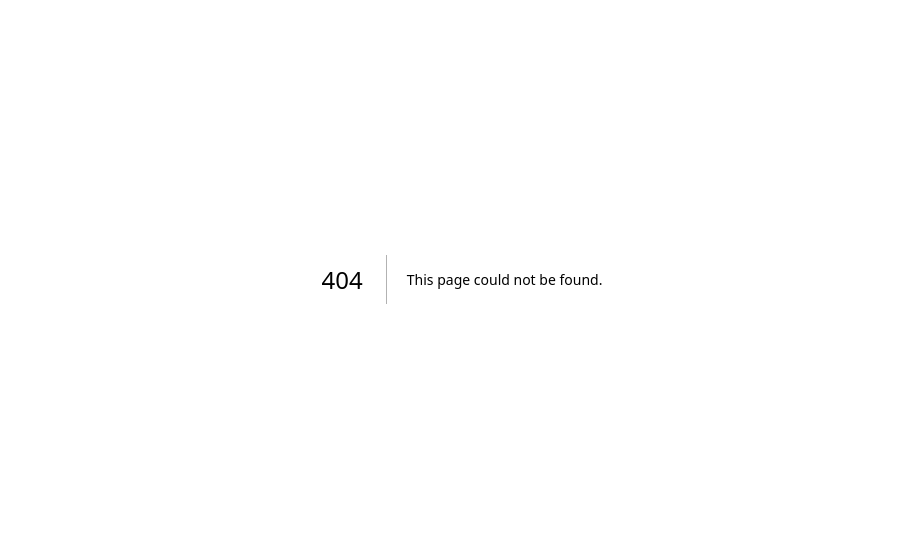
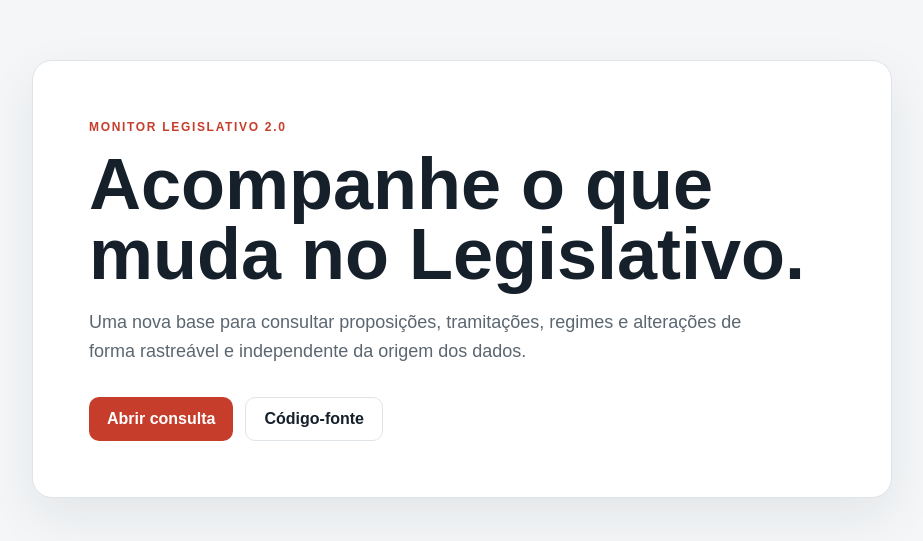
Before and after one commit to extintorcoruja/monitorlegislativo, a Next.js app in the folder 03_consulta_proposituras/web/: page / in a window 1280 px wide. Before the commit this address had no page. Shown: the part 121-662 px from the top of the page, without its empty margins (178-1101 px from the left). Built offline with nearby package versions, Linux system fonts and the light colour scheme.

Commit message:
feat: liga pagina inicial a consulta

```diff
--- /dev/null
+++ b/03_consulta_proposituras/web/app/page.tsx
@@ -0,0 +1,24 @@
+import Link from "next/link";
+
+export default function HomePage() {
+  return (
+    <main className="shell">
+      <section className="hero">
+        <span className="eyebrow">MONITOR LEGISLATIVO 2.0</span>
+        <h1>Acompanhe o que muda no Legislativo.</h1>
+        <p>
+          Uma nova base para consultar proposições, tramitações, regimes e
+          alterações de forma rastreável e independente da origem dos dados.
+        </p>
+        <div className="actions">
+          <Link className="primary" href="/consulta">
+            Abrir consulta
+          </Link>
+          <a className="secondary" href="https://github.com/extintorcoruja/monitorlegislativo">
+            Código-fonte
+          </a>
+        </div>
+      </section>
+    </main>
+  );
+}
```
